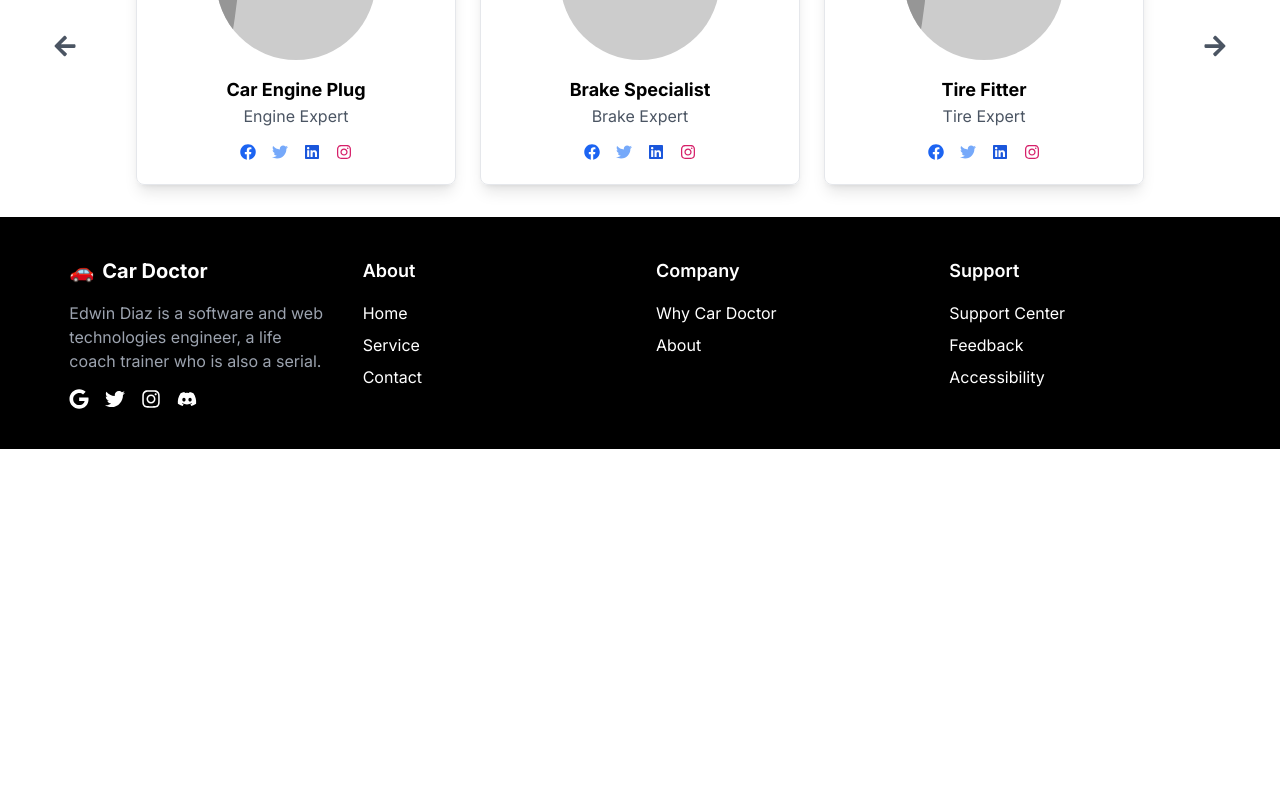
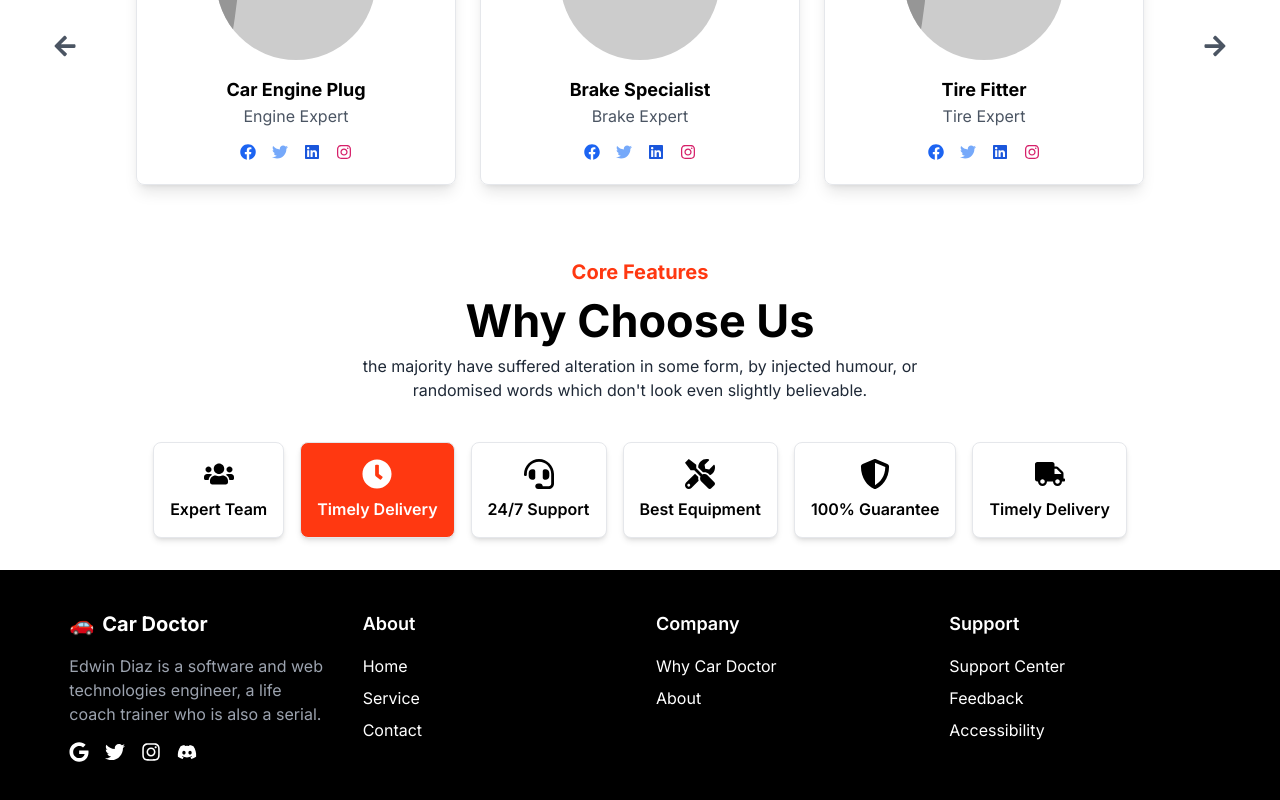
Before and after one commit to ishanrana363/Car-Doctor-Frontend, a React (Vite) app: page / in a window 1280 px wide. Shown: the part 3440-4240 px from the top of the page. Before the commit the page ends 3889 px from the top, so only its background shows below. Built offline with nearby package versions, Linux system fonts and the light colour scheme; a web font is replaced by a local one.

Commit message:
why choose page design completed

```diff
--- a/src/pages/home-page/HomePage.jsx
+++ b/src/pages/home-page/HomePage.jsx
@@ -5,6 +5,7 @@ import ServiceArea from './ServiceArea'
 import ContactInfo from './ContactPage'
 import Product from './Product'
 import Team from './Team'
+import WhyChooseUs from './WhyChooseUs'
 
 const HomePage = () => {
   return (
@@ -15,6 +16,7 @@ const HomePage = () => {
         <ContactInfo></ContactInfo>
         <Product></Product>
         <Team></Team>
+        <WhyChooseUs></WhyChooseUs>
     </div>
   )
 }
--- /dev/null
+++ b/src/pages/home-page/WhyChooseUs.jsx
@@ -0,0 +1,44 @@
+import React from 'react'
+import { FaUsers, FaClock, FaHeadset, FaTools, FaShieldAlt, FaTruck } from "react-icons/fa";
+
+
+const WhyChooseUs = () => {
+    const features = [
+        { id: 1, icon: <FaUsers />, title: "Expert Team" },
+        { id: 2, icon: <FaClock />, title: "Timely Delivery", highlighted: true },
+        { id: 3, icon: <FaHeadset />, title: "24/7 Support" },
+        { id: 4, icon: <FaTools />, title: "Best Equipment" },
+        { id: 5, icon: <FaShieldAlt />, title: "100% Guarantee" },
+        { id: 6, icon: <FaTruck />, title: "Timely Delivery" },
+    ];
+
+    return (
+        <div className='w-11/12 mx-auto ' >
+            <div>
+                <div className='my-10' >
+                    <p className='font-bold lg:text-[20px] md:text-[17px] text-[11px] text-center text-[#ff3811] ' >Core Features</p>
+                    <h1 className='font-bold text-center lg:text-[45px] md:text-[40px]  ' >Why Choose Us</h1>
+                    <div className='w-[50%] mx-auto ' >
+                        <p className='text-center text-gray-800 ' >the majority have suffered alteration in some form, by injected humour, or randomised words which don't look even slightly believable. </p>
+                    </div>
+                </div>
+                <div className=" mx-auto my-8">
+                    <div className="flex flex-wrap items-center justify-center gap-4">
+                        {features.map((feature) => (
+                            <div
+                                key={feature.id}
+                                className={`flex flex-col items-center justify-center p-4 rounded-lg shadow-md border ${feature.highlighted ? "bg-[#ff3811] text-white" : "bg-white text-black"
+                                    } hover:shadow-lg transition duration-300`}
+                            >
+                                <div className="text-3xl mb-2">{feature.icon}</div>
+                                <p className="font-semibold">{feature.title}</p>
+                            </div>
+                        ))}
+                    </div>
+                </div>
+            </div>
+        </div>
+    )
+}
+
+export default WhyChooseUs
```
